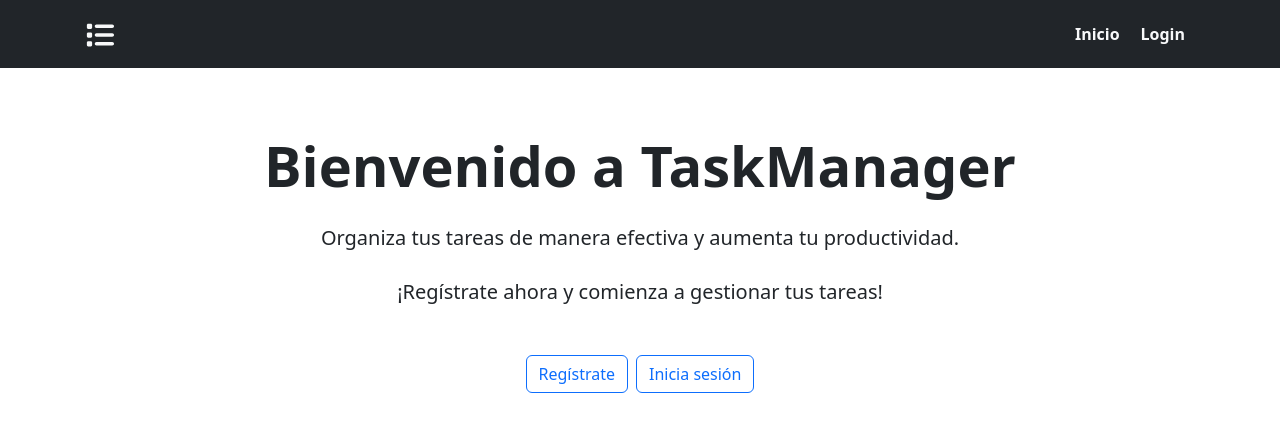
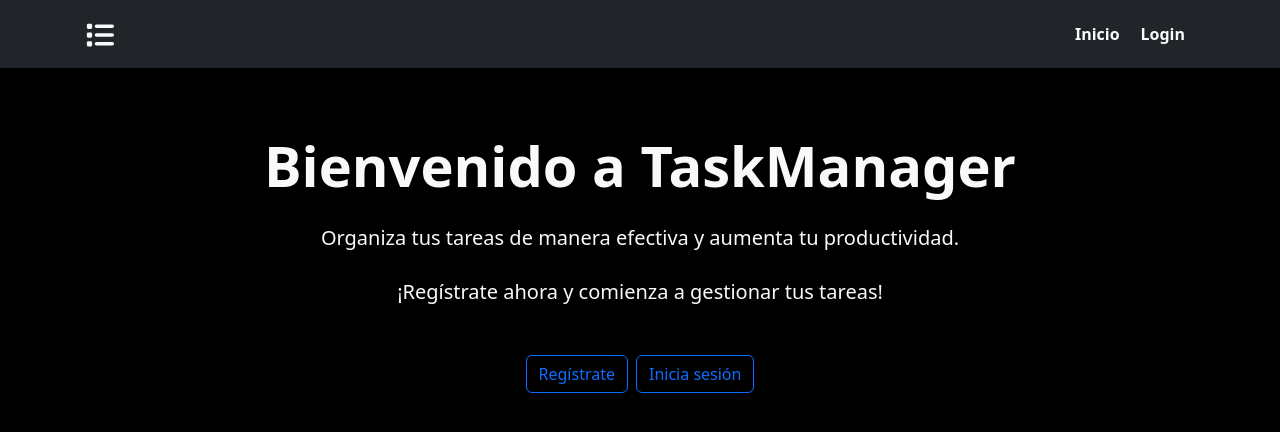
Before and after one commit to carlos060798/frontTodo, a React (Vite) app: page / in a window 1280 px wide. Shown: the top 432 px of the page. Built offline with nearby package versions, Linux system fonts and the light colour scheme.

Commit message:
version 1.42

```diff
--- a/src/App.css
+++ b/src/App.css
@@ -0,0 +1,3 @@
+html{
+  background: black;
+}
--- a/src/hooks/UseRegistro.jsx
+++ b/src/hooks/UseRegistro.jsx
@@ -36,7 +36,7 @@ function useRegistrarUser() {
     try {
       // 1. Llamar a la API para crear el usuario
       const usuarioResponse = await axios.post(
-        "http://localhost:4000/api/Usuario",
+        "https://apitodos-plrl.onrender.com/api/usuario",
         formData
       );
       const { data } = usuarioResponse;
--- a/src/hooks/useLogin.jsx
+++ b/src/hooks/useLogin.jsx
@@ -42,7 +42,7 @@ function useLogin() {
 
     try {
       const usuarioResponse = await axios.post(
-        "http://localhost:4000/api/Usuario/login",
+        "https://apitodos-plrl.onrender.com/api/usuario/login",
         DataUser
       );
       const { data } = usuarioResponse;
--- a/src/pages/Inicio.jsx
+++ b/src/pages/Inicio.jsx
@@ -5,8 +5,8 @@ import { Link } from "react-router-dom";
 
 const Home = () => {
   return (
-    <section className="bg-ligth py-5">
-      <div className="container text-center">
+    <section className=" py-5">
+      <div className="container text-center text-light">
         <h1 className="display-4 fw-bold mb-4">Bienvenido a TaskManager</h1>
         <p className="lead mb-4">
           Organiza tus tareas de manera efectiva y aumenta tu productividad.
--- a/src/pages/layaut.jsx
+++ b/src/pages/layaut.jsx
@@ -3,14 +3,11 @@ import Menu from "../componetes/generales/Navbar";
 
 function PageInicio() {
     return (<>
+    <div style={ {background: "black" } }
+      >
       <Menu/>
      <Outlet/>
-
-
-
-
-
-
+     </div>
     </>  );
 }
 
```
